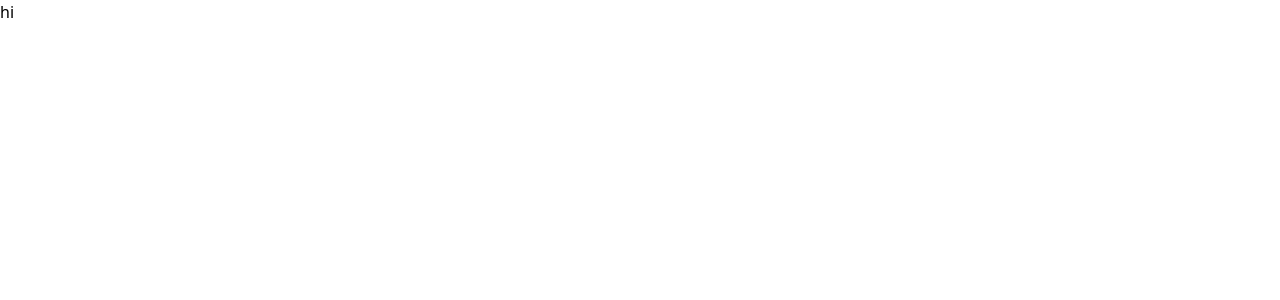
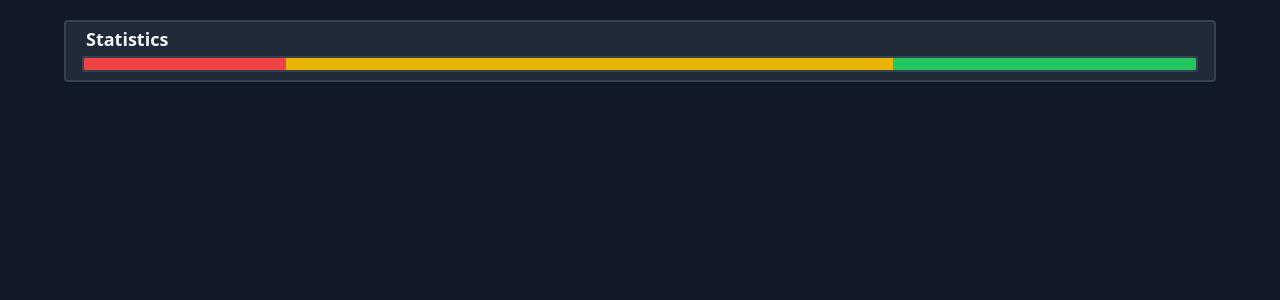
Before and after one commit to 0l1v3rr/react-todo, a React (Create React App) app: page / in a window 1280 px wide. Shown: the top 300 px of the page. Built offline with nearby package versions, Linux system fonts and the light colour scheme.

Commit message:
add the initial version of the layout components and the meter component

```diff
--- a/src/App.tsx
+++ b/src/App.tsx
@@ -1,5 +1,14 @@
+import Meter from "./pages/Meter";
+
 const App = () => {
-  return <div className="App">hi</div>;
+  return (
+    <main
+      className="bg-gray-900 w-full min-h-screen overflow-x-hidden
+        flex flex-col items-center py-5 px-16"
+    >
+      <Meter todoCount={4} inProgressCount={12} doneCount={6} />
+    </main>
+  );
 };
 
 export default App;
--- /dev/null
+++ b/src/components/layout/Container.tsx
@@ -0,0 +1,22 @@
+import { ReactElement, FC } from "react";
+import { twMerge } from "tailwind-merge";
+
+interface ContainerProps {
+  children: ReactElement | ReactElement[];
+  className?: string;
+}
+
+const Container: FC<ContainerProps> = (props) => {
+  return (
+    <section
+      className={twMerge(
+        "w-full bg-gray-800 border-2 border-gray-700 rounded shadow-sm flex flex-col gap-2",
+        props.className
+      )}
+    >
+      {props.children}
+    </section>
+  );
+};
+
+export default Container;
--- /dev/null
+++ b/src/components/layout/ContainerTitle.tsx
@@ -0,0 +1,22 @@
+import { FC } from "react";
+import { twMerge } from "tailwind-merge";
+
+interface ContainerTitleProps {
+  text: string;
+  className?: string;
+}
+
+const ContainerTitle: FC<ContainerTitleProps> = (props) => {
+  return (
+    <div
+      className={twMerge(
+        "text-lg font-semibold text-gray-100 leading-none mx-1",
+        props.className
+      )}
+    >
+      {props.text}
+    </div>
+  );
+};
+
+export default ContainerTitle;
--- /dev/null
+++ b/src/pages/Meter.tsx
@@ -0,0 +1,59 @@
+import { FC, useMemo } from "react";
+import Container from "../components/layout/Container";
+import ContainerTitle from "../components/layout/ContainerTitle";
+import { twMerge } from "tailwind-merge";
+
+interface MeterProps {
+  todoCount: number;
+  inProgressCount: number;
+  doneCount: number;
+}
+
+const Meter: FC<MeterProps> = ({ todoCount, inProgressCount, doneCount }) => {
+  const [todo, inProgress, done] = useMemo((): [number, number, number] => {
+    const sum = todoCount + inProgressCount + doneCount;
+
+    return [
+      (todoCount / sum) * 100,
+      (inProgressCount / sum) * 100,
+      (doneCount / sum) * 100,
+    ];
+  }, [todoCount, inProgressCount, doneCount]);
+
+  return (
+    <Container className="px-4 py-2">
+      <ContainerTitle text="Statistics" />
+
+      <div className="w-full h-4 rounded-sm bg-gray-600 border-2 border-gray-700 relative">
+        <div
+          className="h-3 bg-red-500 absolute rounded-tl-sm rounded-bl-sm"
+          style={{
+            width: `${todo}%`,
+          }}
+        />
+
+        <div
+          className={twMerge(
+            `h-3 bg-yellow-500 absolute`,
+            todo === 0 ? "rounded-tl-sm rounded-bl-sm" : "",
+            done === 0 ? "rounded-tr-sm rounded-br-sm" : ""
+          )}
+          style={{
+            width: `${inProgress}%`,
+            left: `${todo}%`,
+          }}
+        />
+
+        <div
+          className="h-3 bg-green-500 absolute rounded-tr-sm rounded-br-sm"
+          style={{
+            width: `${done}%`,
+            left: `${todo + inProgress}%`,
+          }}
+        />
+      </div>
+    </Container>
+  );
+};
+
+export default Meter;
```
Also changed, not shown: src/types/task.ts (added, +14 -0 lines), 1 other file (tests, documents, lock files or other folders).
